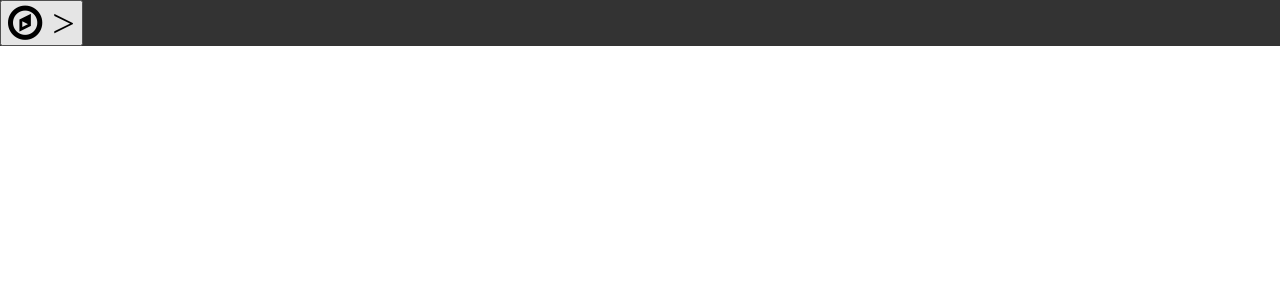
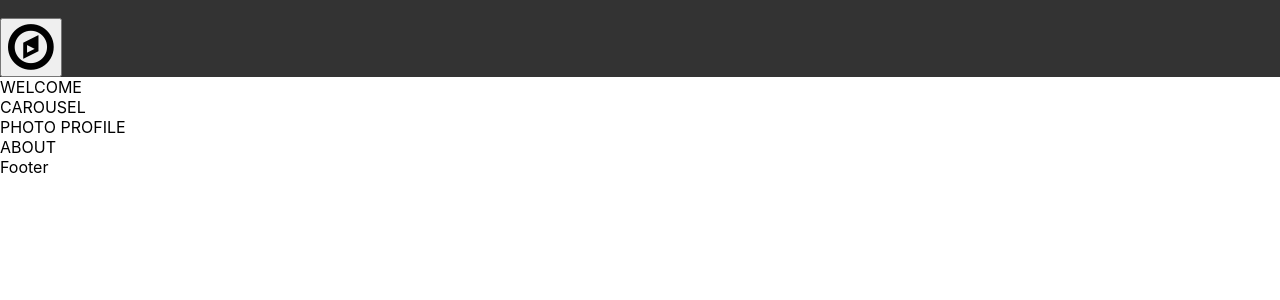
Before and after one commit to SabariGanesh-K/personalWebsiteReloaded, a React (Create React App) app: page /home in a window 1280 px wide. Shown: the top 300 px of the page. Built offline with nearby package versions, Linux system fonts and the light colour scheme.

Commit message:
Added routers and components

```diff
--- a/src/App.js
+++ b/src/App.js
@@ -1,12 +1,14 @@
 import logo from './logo.svg';
 import './App.css';
 import Main from './components/MainComponent';
-import Header from './components/Header';
+import {BrowserRouter} from 'react-router-dom'
 function App() {
 
   return (
     <div className = "App">
-        <Header/>
+       <BrowserRouter>
+        <Main/>
+        </BrowserRouter>
     </div>
 
   );
--- /dev/null
+++ b/src/components/About.js
@@ -0,0 +1,7 @@
+
+function About(){
+    return (
+        <div>ABOUT</div>
+    )
+}
+export default About;
--- /dev/null
+++ b/src/components/Codingz.js
@@ -0,0 +1,6 @@
+function Codingz(){
+return (
+    <div>Codingz</div>
+)
+}
+export default Codingz;
--- /dev/null
+++ b/src/components/Contact.js
@@ -0,0 +1,7 @@
+
+function Contact(){
+    return (
+        <div>Coding</div>
+    )
+}
+export default Contact;
--- /dev/null
+++ b/src/components/Footer.js
@@ -0,0 +1,7 @@
+
+function Footer(){
+    return(
+        <div>Footer</div>
+    )
+}
+export default Footer;
--- a/src/components/Header.js
+++ b/src/components/Header.js
@@ -18,12 +18,17 @@ class Header extends Component {
 
 
   render() {
+    const icons = {contact:'../../shared/icons/glass-cheers-solid'}
     const moreMenu = (status) => {
       if (status) {
         return (
           <Nav navbar>
           <NavItem>
-            <span className = "fa fa-2x fa-home">HOME</span>
+
+          <Button className="headerButtons"  > <span className="fa fa-2x  fa-home"></span> HOME </Button>
+          <Button className="headerButtons"  > <span className="fa fa-2x  fa-code"></span> CODINGZ </Button>
+          <Button className="headerButtons"  > <span className="fa fa-2x  fa-user-secret"></span> ABOUT ME  </Button>
+          <Button className="headerButtons"  > <span className="fa fa-2x  fa-coffee"></span> CATCH ME  </Button>
           </NavItem>
         </Nav>
         )
@@ -35,7 +40,8 @@ class Header extends Component {
 
         <Navbar dark expand = "md">
           <div className = "container">
-         <Button onClick = {this.toggleNav} > <span className="fa fa-3x  fa-compass"> ></span>  </Button>
+            <br/>
+         <Button className="headerButtons" onClick = {this.toggleNav} > <span className="fa fa-4x  fa-compass"></span>  </Button>
           {moreMenu(this.state.isNavOpen)}
         </div>
         </Navbar>
--- /dev/null
+++ b/src/components/Home.js
@@ -0,0 +1,22 @@
+
+function Home(){
+    return(
+        <div>
+        <div >
+            WELCOME
+        </div>
+        <div>
+            CAROUSEL
+        </div>
+        <div>
+            PHOTO PROFILE
+        </div>
+
+        <div>
+            ABOUT
+        </div>
+        </div>
+    )
+}
+
+export default Home
--- a/src/components/MainComponent.js
+++ b/src/components/MainComponent.js
@@ -0,0 +1,29 @@
+import React, { Component } from 'react';
+import Header from './Header';
+import { Routes, Route, Navigate, withRouter } from "react-router-dom";
+import Home from './Home';
+import About from './About';
+
+import Footer from './Footer';
+import Contact from './Contact';
+import Codingz from './Codingz';
+class Main extends React.Component {
+    render() {
+        return (
+            <div>
+
+           <Header />
+           <Routes>
+            <Route path = "/home" element = {<Home/>}/>
+            <Route path = "/codingz" element = {<Codingz/>} />
+            <Route path = "/about" element = {<About/>} />
+            <Route path = "/contact" element = {<Contact/>} />
+            <Route path = "*" element = {<Home/>} />
+           </Routes>
+           <Footer />
+           </div>
+        );
+    }
+}
+
+export default Main;
```
Also changed, not shown: shared/icons/glass-cheers-solid.svg (added).
